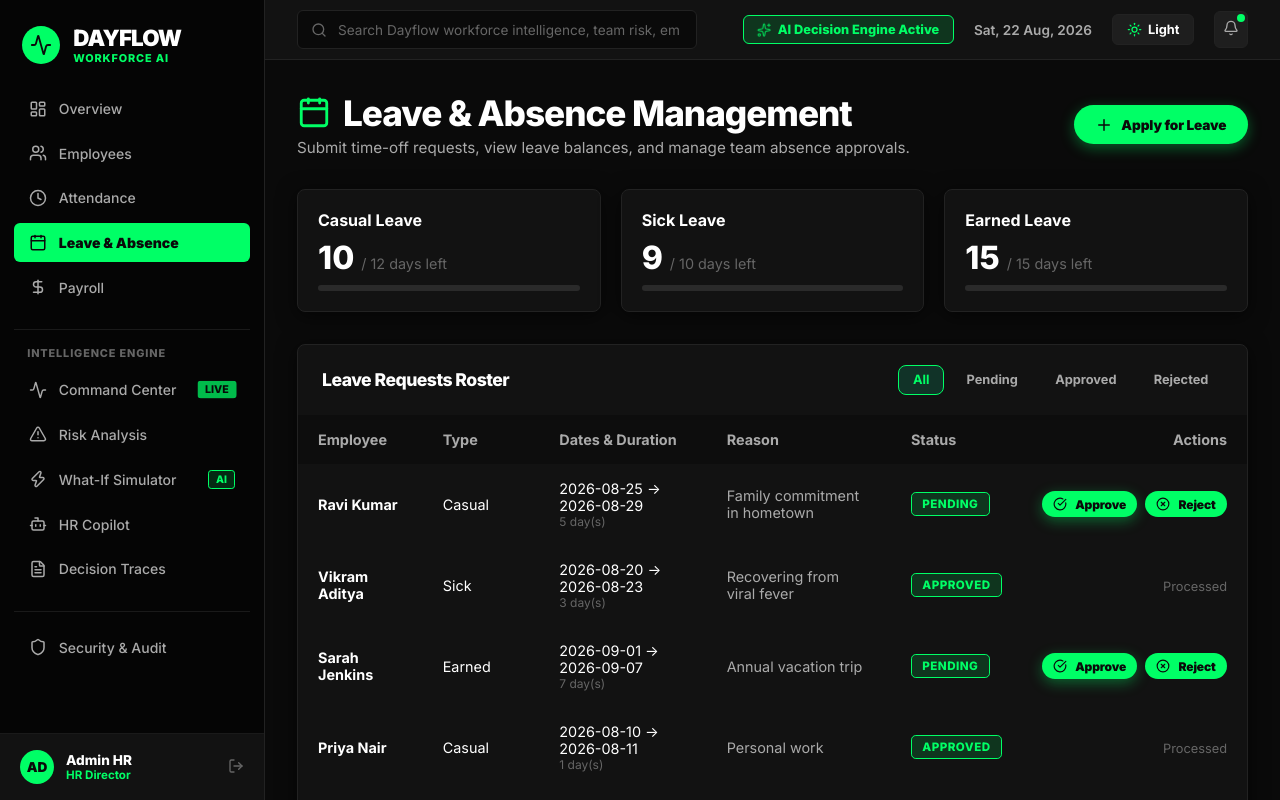
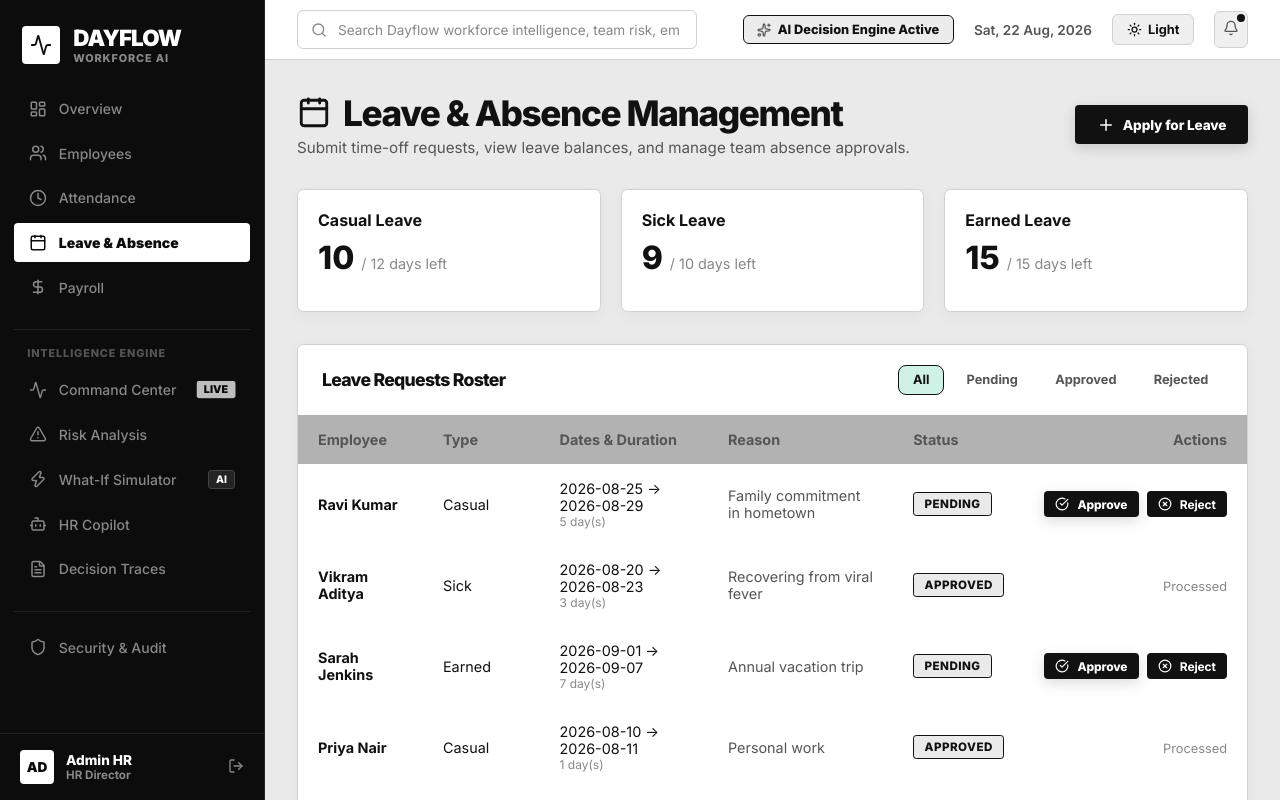
Before and after one commit to Monika-Srinithi/ThinkBlaze-Odoo-NMIT-2026, a React (Vite) app in the folder frontend/: page /leave in a window 1280 px wide. Built offline with nearby package versions, Linux system fonts and the light colour scheme; no server answers.

Commit message:
style: apply Awwwards Site of the Day Editorial Dual-Tone (Off-White Canvas x Obsidian Black) color system

```diff
--- a/frontend/src/components/layout/Sidebar.tsx
+++ b/frontend/src/components/layout/Sidebar.tsx
@@ -19,9 +19,9 @@ export default function Sidebar() {
     alignItems: 'center',
     gap: '0.75rem',
     padding: '0.68rem 0.95rem',
-    borderRadius: '0.375rem',
-    color: isActive ? '#0A0A0A' : 'var(--text-secondary)',
-    background: isActive ? 'var(--primary)' : 'transparent',
+    borderRadius: '0.25rem',
+    color: isActive ? '#0C0C0C' : '#888888',
+    background: isActive ? '#FFFFFF' : 'transparent',
     textDecoration: 'none',
     fontWeight: isActive ? 900 : 500,
     fontSize: '0.875rem',
@@ -34,7 +34,7 @@ export default function Sidebar() {
       width: '265px',
       height: '100vh',
       background: 'var(--sidebar)',
-      borderRight: '1px solid var(--border)',
+      borderRight: '1px solid #222222',
       display: 'flex',
       flexDirection: 'column',
       flexShrink: 0,
@@ -42,14 +42,14 @@ export default function Sidebar() {
     }}>
       {/* Brand Header */}
       <div style={{ padding: '1.5rem 1.35rem', display: 'flex', alignItems: 'center', gap: '0.85rem' }}>
-        <div style={{ background: 'var(--primary)', padding: '0.5rem', borderRadius: '50%', display: 'flex' }}>
-          <Activity color="#0A0A0A" size={22} />
+        <div style={{ background: '#FFFFFF', padding: '0.5rem', borderRadius: '0.25rem', display: 'flex' }}>
+          <Activity color="#0C0C0C" size={22} />
         </div>
         <div>
-          <h1 style={{ margin: 0, fontSize: '1.4rem', fontWeight: 900, letterSpacing: '-0.04em', color: 'var(--text-primary)' }}>
+          <h1 style={{ margin: 0, fontSize: '1.4rem', fontWeight: 900, letterSpacing: '-0.04em', color: '#FFFFFF' }}>
             DAYFLOW
           </h1>
-          <div style={{ fontSize: '0.68rem', color: 'var(--primary)', fontWeight: 800, letterSpacing: '0.08em', textTransform: 'uppercase' }}>
+          <div style={{ fontSize: '0.68rem', color: '#888888', fontWeight: 800, letterSpacing: '0.08em', textTransform: 'uppercase' }}>
             WORKFORCE AI
           </div>
         </div>
@@ -60,41 +60,41 @@ export default function Sidebar() {
         <NavLink to="/dashboard" style={({ isActive }) => navItemStyle(isActive)}>
           {({ isActive }) => (
             <>
-              <LayoutDashboard size={18} color={isActive ? '#0A0A0A' : 'var(--text-secondary)'} /> Overview
+              <LayoutDashboard size={18} color={isActive ? '#0C0C0C' : '#888888'} /> Overview
             </>
           )}
         </NavLink>
         <NavLink to="/employees" style={({ isActive }) => navItemStyle(isActive)}>
           {({ isActive }) => (
             <>
-              <Users size={18} color={isActive ? '#0A0A0A' : 'var(--text-secondary)'} /> Employees
+              <Users size={18} color={isActive ? '#0C0C0C' : '#888888'} /> Employees
             </>
           )}
         </NavLink>
         <NavLink to="/attendance" style={({ isActive }) => navItemStyle(isActive)}>
           {({ isActive }) => (
             <>
-              <Clock size={18} color={isActive ? '#0A0A0A' : 'var(--text-secondary)'} /> Attendance
+              <Clock size={18} color={isActive ? '#0C0C0C' : '#888888'} /> Attendance
             </>
           )}
         </NavLink>
         <NavLink to="/leave" style={({ isActive }) => navItemStyle(isActive)}>
           {({ isActive }) => (
             <>
-              <Calendar size={18} color={isActive ? '#0A0A0A' : 'var(--text-secondary)'} /> Leave & Absence
+              <Calendar size={18} color={isActive ? '#0C0C0C' : '#888888'} /> Leave & Absence
             </>
           )}
         </NavLink>
         <NavLink to="/payroll" style={({ isActive }) => navItemStyle(isActive)}>
           {({ isActive }) => (
             <>
-              <DollarSign size={18} color={isActive ? '#0A0A0A' : 'var(--text-secondary)'} /> Payroll
+              <DollarSign size={18} color={isActive ? '#0C0C0C' : '#888888'} /> Payroll
             </>
           )}
         </NavLink>
 
-        <div style={{ height: '1px', background: 'var(--divider)', margin: '1.1rem 0 0.65rem 0' }} />
-        <div style={{ fontSize: '0.68rem', color: 'var(--text-muted)', textTransform: 'uppercase', letterSpacing: '0.08em', padding: '0 0.85rem', marginBottom: '0.35rem', fontWeight: 800 }}>
+        <div style={{ height: '1px', background: '#222222', margin: '1.1rem 0 0.65rem 0' }} />
+        <div style={{ fontSize: '0.68rem', color: '#555555', textTransform: 'uppercase', letterSpacing: '0.08em', padding: '0 0.85rem', marginBottom: '0.35rem', fontWeight: 800 }}>
           Intelligence Engine
         </div>
 
@@ -102,9 +102,9 @@ export default function Sidebar() {
           {({ isActive }) => (
             <div style={{ display: 'flex', alignItems: 'center', justifyContent: 'space-between', width: '100%' }}>
               <div style={{ display: 'flex', alignItems: 'center', gap: '0.75rem' }}>
-                <Activity size={18} color={isActive ? '#0A0A0A' : 'var(--text-secondary)'} /> Command Center
+                <Activity size={18} color={isActive ? '#0C0C0C' : '#888888'} /> Command Center
               </div>
-              <span className="animate-live-pulse" style={{ background: isActive ? '#0A0A0A' : 'var(--primary)', color: isActive ? 'var(--primary)' : '#0A0A0A', fontSize: '0.65rem', padding: '0.12rem 0.45rem', borderRadius: '0.2rem', fontWeight: 800 }}>LIVE</span>
+              <span className="animate-live-pulse" style={{ background: isActive ? '#0C0C0C' : '#FFFFFF', color: isActive ? '#FFFFFF' : '#0C0C0C', fontSize: '0.65rem', padding: '0.12rem 0.45rem', borderRadius: '0.2rem', fontWeight: 900 }}>LIVE</span>
             </div>
           )}
         </NavLink>
@@ -112,7 +112,7 @@ export default function Sidebar() {
         <NavLink to="/intelligence" style={({ isActive }) => navItemStyle(isActive)}>
           {({ isActive }) => (
             <>
-              <AlertTriangle size={18} color={isActive ? '#0A0A0A' : 'var(--text-secondary)'} /> Risk Analysis
+              <AlertTriangle size={18} color={isActive ? '#0C0C0C' : '#888888'} /> Risk Analysis
             </>
           )}
         </NavLink>
@@ -121,9 +121,9 @@ export default function Sidebar() {
           {({ isActive }) => (
             <div style={{ display: 'flex', alignItems: 'center', justifyContent: 'space-between', width: '100%' }}>
               <div style={{ display: 'flex', alignItems: 'center', gap: '0.75rem' }}>
-                <Zap size={18} color={isActive ? '#0A0A0A' : 'var(--text-secondary)'} /> What-If Simulator
+                <Zap size={18} color={isActive ? '#0C0C0C' : '#888888'} /> What-If Simulator
               </div>
-              <span style={{ background: isActive ? '#0A0A0A' : 'var(--primary-soft)', color: isActive ? 'var(--primary)' : 'var(--primary)', border: '1px solid var(--primary)', fontSize: '0.65rem', padding: '0.12rem 0.45rem', borderRadius: '0.2rem', fontWeight: 800 }}>AI</span>
+              <span style={{ background: isActive ? '#0C0C0C' : 'rgba(255,255,255,0.1)', color: isActive ? '#FFFFFF' : '#FFFFFF', border: '1px solid #444444', fontSize: '0.65rem', padding: '0.12rem 0.45rem', borderRadius: '0.2rem', fontWeight: 800 }}>AI</span>
             </div>
           )}
         </NavLink>
@@ -131,7 +131,7 @@ export default function Sidebar() {
         <NavLink to="/copilot" style={({ isActive }) => navItemStyle(isActive)}>
           {({ isActive }) => (
             <>
-              <Bot size={18} color={isActive ? '#0A0A0A' : 'var(--text-secondary)'} /> HR Copilot
+              <Bot size={18} color={isActive ? '#0C0C0C' : '#888888'} /> HR Copilot
             </>
           )}
         </NavLink>
@@ -139,34 +139,34 @@ export default function Sidebar() {
         <NavLink to="/traces" style={({ isActive }) => navItemStyle(isActive)}>
           {({ isActive }) => (
             <>
-              <FileText size={18} color={isActive ? '#0A0A0A' : 'var(--text-secondary)'} /> Decision Traces
+              <FileText size={18} color={isActive ? '#0C0C0C' : '#888888'} /> Decision Traces
             </>
           )}
         </NavLink>
 
-        <div style={{ height: '1px', background: 'var(--divider)', margin: '1.1rem 0 0.65rem 0' }} />
+        <div style={{ height: '1px', background: '#222222', margin: '1.1rem 0 0.65rem 0' }} />
 
         <NavLink to="/audit" style={({ isActive }) => navItemStyle(isActive)}>
           {({ isActive }) => (
             <>
-              <Shield size={18} color={isActive ? '#0A0A0A' : 'var(--text-secondary)'} /> Security & Audit
+              <Shield size={18} color={isActive ? '#0C0C0C' : '#888888'} /> Security & Audit
             </>
           )}
         </NavLink>
       </div>
 
       {/* User Info */}
-      <div style={{ padding: '1rem 1.25rem', borderTop: '1px solid var(--divider)', display: 'flex', alignItems: 'center', justifyContent: 'space-between', background: 'var(--surface)' }}>
+      <div style={{ padding: '1rem 1.25rem', borderTop: '1px solid #222222', display: 'flex', alignItems: 'center', justifyContent: 'space-between', background: '#0C0C0C' }}>
         <div style={{ display: 'flex', alignItems: 'center', gap: '0.75rem' }}>
-          <div style={{ width: '34px', height: '34px', borderRadius: '50%', background: 'var(--primary)', display: 'flex', alignItems: 'center', justifyContent: 'center', color: '#0A0A0A', fontWeight: 900, fontSize: '0.85rem' }}>
+          <div style={{ width: '34px', height: '34px', borderRadius: '0.25rem', background: '#FFFFFF', display: 'flex', alignItems: 'center', justifyContent: 'center', color: '#0C0C0C', fontWeight: 900, fontSize: '0.85rem' }}>
             AD
           </div>
           <div>
-            <div style={{ fontWeight: 800, fontSize: '0.85rem', color: 'var(--text-primary)' }}>Admin HR</div>
-            <div style={{ fontSize: '0.725rem', color: 'var(--primary)', fontWeight: 700 }}>HR Director</div>
+            <div style={{ fontWeight: 800, fontSize: '0.85rem', color: '#FFFFFF' }}>Admin HR</div>
+            <div style={{ fontSize: '0.725rem', color: '#888888', fontWeight: 700 }}>HR Director</div>
           </div>
         </div>
-        <button onClick={handleLogout} style={{ background: 'transparent', border: 'none', color: 'var(--text-muted)', cursor: 'pointer', transition: 'color 0.15s' }} title="Logout" onMouseOver={e => e.currentTarget.style.color = 'var(--primary)'} onMouseOut={e => e.currentTarget.style.color = 'var(--text-muted)'}>
+        <button onClick={handleLogout} style={{ background: 'transparent', border: 'none', color: '#888888', cursor: 'pointer', transition: 'color 0.15s' }} title="Logout" onMouseOver={e => e.currentTarget.style.color = '#FFFFFF'} onMouseOut={e => e.currentTarget.style.color = '#888888'}>
           <LogOut size={16} />
         </button>
       </div>
--- a/frontend/src/index.css
+++ b/frontend/src/index.css
@@ -1,49 +1,49 @@
 @import url('https://fonts.googleapis.com/css2?family=Inter:wght@300;400;500;600;700;800;900&family=JetBrains+Mono:wght@400;500;600&display=swap');
 
 :root, [data-theme="dark"], [data-theme="light"] {
-  /* Strict Pure Black & Electric Green Palette ONLY (Zero Other Colors) */
-  --bg: #0A0A0A;                     /* Deep Black Canvas */
-  --bg-secondary: #121212;           /* Dark Charcoal Black Surface */
-  --sidebar: #050505;                /* Pure Black Sidebar */
+  /* Awwwards Site of the Day "Editorial Dual-Tone" (Studio Off-White x Obsidian Black) */
+  --bg: #EAEAEA;                     /* Studio Minimalist Off-White Canvas */
+  --bg-secondary: #F4F4F4;           /* Soft Studio Light Surface */
+  --sidebar: #0C0C0C;                /* Obsidian Architectural Black Sidebar */
 
-  --surface: #121212;                /* Dark Black Card */
-  --surface-elevated: #1E1E1E;       /* Elevated Black Surface */
-  --card-hover: #1E1E1E;
+  --surface: #FFFFFF;                /* Pristine White Card Surface */
+  --surface-elevated: #F2F2F2;       /* Soft Grey Elevated Card */
+  --card-hover: #F7F7F7;
 
-  --primary: #00FF66;                /* Electric Neon Green */
-  --primary-hover: #00E65C;
-  --primary-glow: rgba(0, 255, 102, 0.35);
-  --primary-soft: rgba(0, 255, 102, 0.15);
+  --primary: #111111;                /* Bold Architectural Obsidian Charcoal */
+  --primary-hover: #2B2B2B;
+  --primary-glow: rgba(17, 17, 17, 0.15);
+  --primary-soft: rgba(17, 17, 17, 0.08);
 
-  --ai: #00FF66;                     /* Electric Neon Green */
-  --ai-glow: rgba(0, 255, 102, 0.35);
-  --ai-soft: rgba(0, 255, 102, 0.15);
+  --ai: #111111;
+  --ai-glow: rgba(17, 17, 17, 0.15);
+  --ai-soft: rgba(17, 17, 17, 0.08);
 
-  --secondary-accent: #00FF66;       /* Electric Neon Green */
+  --secondary-accent: #555555;       /* Muted Editorial Slate */
 
-  --success: #00FF66;                /* Electric Neon Green */
-  --success-soft: rgba(0, 255, 102, 0.15);
+  --success: #111111;                /* Architectural Dark */
+  --success-soft: rgba(17, 17, 17, 0.08);
 
-  --warning: #00FF66;                /* Electric Neon Green */
-  --warning-soft: rgba(0, 255, 102, 0.15);
+  --warning: #111111;                /* Architectural Dark */
+  --warning-soft: rgba(17, 17, 17, 0.08);
 
-  --danger: #00FF66;                 /* Electric Neon Green */
-  --danger-soft: rgba(0, 255, 102, 0.15);
+  --danger: #111111;                 /* Architectural Dark */
+  --danger-soft: rgba(17, 17, 17, 0.08);
 
-  --text-primary: #FFFFFF;           /* High-Contrast Pure White */
-  --text-secondary: #AAAAAA;         /* Clean Gray */
-  --text-muted: #666666;
+  --text-primary: #111111;           /* Deep Architectural Charcoal Text */
+  --text-secondary: #555555;         /* Muted Editorial Slate Text */
+  --text-muted: #888888;
 
-  --border: #222222;                 /* Hairline Black Border */
-  --divider: #1A1A1A;
+  --border: #D1D1D1;                 /* Precision Hairline Divider */
+  --divider: #E0E0E0;
 
-  --input-bg: #0A0A0A;
-  --hover: #1E1E1E;
+  --input-bg: #FFFFFF;
+  --hover: #F0F0F0;
 
-  --focus: #00FF66;
+  --focus: #111111;
 
-  --btn-primary-bg: #00FF66;
-  --btn-primary-text: #0A0A0A;
+  --btn-primary-bg: #111111;
+  --btn-primary-text: #FFFFFF;
   --font-heading: 'Inter', -apple-system, BlinkMacSystemFont, sans-serif;
   --font-sans: 'Inter', -apple-system, BlinkMacSystemFont, sans-serif;
   --font-mono: 'JetBrains Mono', monospace;
@@ -63,45 +63,45 @@ body {
   overflow-x: hidden;
   -webkit-font-smoothing: antialiased;
   -moz-osx-font-smoothing: grayscale;
-  transition: background-color 0.2s ease, color 0.2s ease;
+  transition: background-color 0.25s ease, color 0.25s ease;
 }
 
 h1, h2, h3, h4, h5, h6 {
   font-family: var(--font-heading);
-  letter-spacing: -0.03em;
-  font-weight: 800;
+  letter-spacing: -0.04em;
+  font-weight: 900;
   color: var(--text-primary);
 }
 
-/* Black & Green Glass Panel */
+/* Editorial Glass Panel */
 .glass-panel {
   background: var(--surface);
   border: 1px solid var(--border);
-  border-radius: 0.5rem;
-  box-shadow: 0 4px 20px rgba(0, 0, 0, 0.6);
+  border-radius: 0.4rem;
+  box-shadow: 0 4px 16px rgba(0, 0, 0, 0.04);
   transition: transform 0.2s cubic-bezier(0.16, 1, 0.3, 1), background-color 0.2s ease, border-color 0.2s ease;
 }
 
 .glass-panel:hover {
-  background: var(--surface-elevated);
-  border-color: rgba(0, 255, 102, 0.4);
+  background: var(--card-hover);
+  border-color: #111111;
   transform: translateY(-2px);
-  box-shadow: 0 8px 25px rgba(0, 0, 0, 0.8), 0 0 15px var(--primary-soft);
+  box-shadow: 0 8px 24px rgba(0, 0, 0, 0.08);
 }
 
 .glass-panel-glow {
   background: var(--surface);
   border: 1px solid var(--primary);
-  box-shadow: 0 0 20px var(--primary-glow);
-  border-radius: 0.5rem;
+  box-shadow: 0 0 20px rgba(0, 0, 0, 0.1);
+  border-radius: 0.4rem;
 }
 
-/* Electric Green Accent Text */
+/* Editorial Accent Text */
 .gradient-text {
   color: var(--primary);
 }
 
-.highlight-green {
+.highlight-editorial {
   color: var(--primary);
 }
 
@@ -140,14 +140,14 @@ h1, h2, h3, h4, h5, h6 {
   animation: livePulse 2s ease-in-out infinite;
 }
 
-/* Electric Green Primary CTA Button */
+/* Editorial Primary CTA Button */
 .btn-primary {
   background: var(--btn-primary-bg);
   color: var(--btn-primary-text);
   border: none;
   padding: 0.65rem 1.35rem;
-  border-radius: 2rem;
-  font-weight: 900;
+  border-radius: 0.25rem;
+  font-weight: 800;
   font-family: var(--font-heading);
   font-size: 0.85rem;
   letter-spacing: -0.01em;
@@ -156,21 +156,21 @@ h1, h2, h3, h4, h5, h6 {
   align-items: center;
   gap: 0.5rem;
   transition: all 0.2s cubic-bezier(0.16, 1, 0.3, 1);
-  box-shadow: 0 4px 14px var(--primary-glow);
+  box-shadow: 0 4px 14px rgba(0, 0, 0, 0.15);
 }
 .btn-primary:hover {
   background: var(--primary-hover);
-  transform: translateY(-1px) scale(1.02);
-  box-shadow: 0 6px 20px rgba(0, 255, 102, 0.45);
+  transform: translateY(-1px);
+  box-shadow: 0 6px 20px rgba(0, 0, 0, 0.25);
 }
 
 /* Secondary Button */
 .btn-secondary {
-  background: var(--hover);
+  background: #FFFFFF;
   color: var(--text-primary);
   border: 1px solid var(--border);
   padding: 0.65rem 1.35rem;
-  border-radius: 2rem;
+  border-radius: 0.25rem;
   font-weight: 600;
   font-family: var(--font-heading);
   font-size: 0.85rem;
@@ -183,16 +183,16 @@ h1, h2, h3, h4, h5, h6 {
 }
 .btn-secondary:hover {
   border-color: var(--primary);
-  background: var(--surface-elevated);
+  background: #F4F4F4;
 }
 
 .btn-danger {
-  background: var(--primary);
-  color: #0A0A0A;
+  background: #111111;
+  color: #FFFFFF;
   border: none;
   padding: 0.65rem 1.35rem;
-  border-radius: 2rem;
-  font-weight: 900;
+  border-radius: 0.25rem;
+  font-weight: 700;
   font-family: var(--font-heading);
   font-size: 0.85rem;
   letter-spacing: -0.01em;
@@ -203,16 +203,16 @@ h1, h2, h3, h4, h5, h6 {
   transition: all 0.2s ease;
 }
 .btn-danger:hover {
-  background: var(--primary-hover);
+  opacity: 0.9;
 }
 
 .btn-success {
-  background: var(--success);
-  color: #0A0A0A;
+  background: #111111;
+  color: #FFFFFF;
   border: none;
   padding: 0.65rem 1.35rem;
-  border-radius: 2rem;
-  font-weight: 900;
+  border-radius: 0.25rem;
+  font-weight: 800;
   font-family: var(--font-heading);
   font-size: 0.85rem;
   letter-spacing: -0.01em;
@@ -223,16 +223,16 @@ h1, h2, h3, h4, h5, h6 {
   transition: all 0.2s ease;
 }
 .btn-success:hover {
-  background: var(--primary-hover);
+  opacity: 0.9;
 }
 
 /* Input Fields */
 .input-field {
-  background: var(--input-bg);
+  background: #FFFFFF;
   border: 1px solid var(--border);
   color: var(--text-primary);
   padding: 0.65rem 1rem;
-  border-radius: 2rem;
+  border-radius: 0.25rem;
   font-size: 0.875rem;
   font-family: var(--font-sans);
   outline: none;
@@ -240,8 +240,8 @@ h1, h2, h3, h4, h5, h6 {
   width: 100%;
 }
 .input-field:focus {
-  border-color: var(--focus);
-  box-shadow: 0 0 0 2px var(--primary-soft);
+  border-color: #111111;
+  box-shadow: 0 0 0 2px rgba(17, 17, 17, 0.1);
 }
 .input-field::placeholder {
   color: var(--text-muted);
@@ -253,7 +253,7 @@ h1, h2, h3, h4, h5, h6 {
   align-items: center;
   gap: 0.35rem;
   padding: 0.25rem 0.65rem;
-  border-radius: 0.3rem;
+  border-radius: 0.2rem;
   font-size: 0.725rem;
   font-weight: 800;
   letter-spacing: 0.04em;
@@ -262,31 +262,31 @@ h1, h2, h3, h4, h5, h6 {
 }
 
 .badge-success {
-  background: var(--success-soft);
-  color: var(--success);
-  border: 1px solid var(--success);
+  background: #EAEAEA;
+  color: #111111;
+  border: 1px solid #111111;
 }
 
 .badge-warning {
-  background: var(--primary-soft);
-  color: var(--primary);
-  border: 1px solid var(--primary);
+  background: #EAEAEA;
+  color: #111111;
+  border: 1px solid #111111;
 }
 
 .badge-danger {
-  background: var(--primary-soft);
-  color: var(--primary);
-  border: 1px solid var(--primary);
+  background: #111111;
+  color: #FFFFFF;
+  border: 1px solid #111111;
 }
 
 .badge-info {
-  background: var(--primary-soft);
-  color: var(--primary);
-  border: 1px solid var(--primary);
+  background: #EAEAEA;
+  color: #111111;
+  border: 1px solid #D1D1D1;
 }
 
 .badge-ai {
-  background: var(--primary-soft);
-  color: var(--primary);
-  border: 1px solid var(--primary);
+  background: #111111;
+  color: #FFFFFF;
+  border: 1px solid #111111;
 }
```
